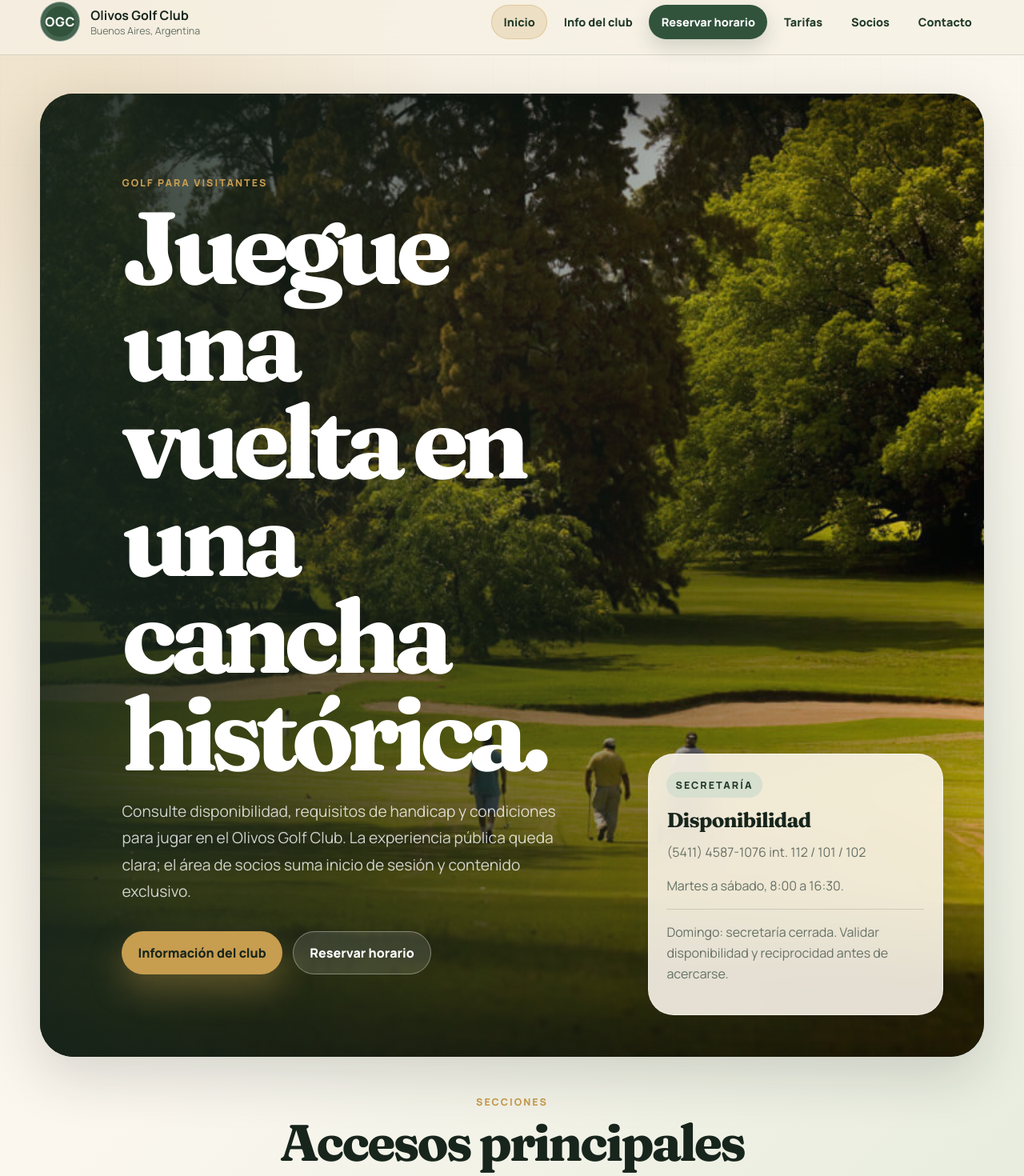
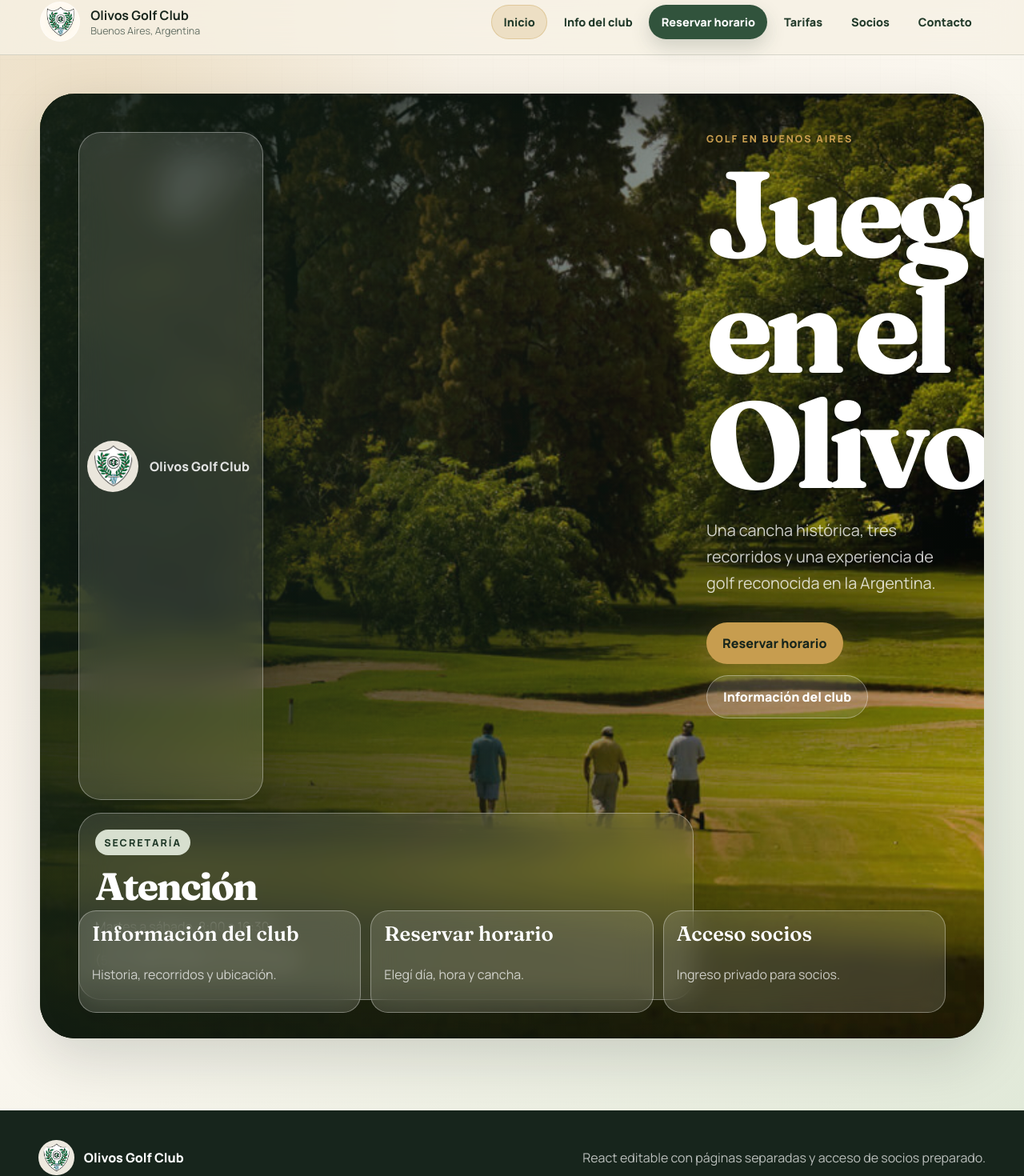
Before and after one commit to benjamessi/Ogc.prueba, a React (Vite) app in the folder juegue-olivos-react/: page / in a window 1280 px wide. Shown: the part 14-1484 px from the top of the page at 80% size. Built offline with nearby package versions, Linux system fonts and the light colour scheme.

Commit message:
Add club logo and refresh home page

```diff
--- a/juegue-olivos-react/index.html
+++ b/juegue-olivos-react/index.html
@@ -8,6 +8,7 @@
       content="Landing React para visitantes y socios del Olivos Golf Club: reservas, tarifas, condiciones y acceso privado."
     />
     <title>Juegue en el Olivos | React</title>
+    <link rel="icon" type="image/png" href="/favicon.png" />
     <link rel="preconnect" href="https://fonts.googleapis.com" />
     <link rel="preconnect" href="https://fonts.gstatic.com" crossorigin />
     <link
--- a/juegue-olivos-react/src/App.jsx
+++ b/juegue-olivos-react/src/App.jsx
@@ -106,7 +106,10 @@ export default function App() {
         ))}
       </nav>
       <footer className="footer">
-        <p>{siteData.club.name}</p>
+        <div className="footer-brand">
+          <img src={siteData.club.logo} alt="" />
+          <span>{siteData.club.name}</span>
+        </div>
         <p>React editable con páginas separadas y acceso de socios preparado.</p>
       </footer>
     </>
--- a/juegue-olivos-react/src/components/Header.jsx
+++ b/juegue-olivos-react/src/components/Header.jsx
@@ -12,7 +12,9 @@ export function Header({ club, navigation, member, onLogout }) {
     <header className="site-header">
       <nav className="nav" aria-label="Principal">
         <Link className="brand" to="/" aria-label={`${club.name} inicio`}>
-          <span className="brand-mark">OGC</span>
+          <span className="brand-mark">
+            <img src={club.logo} alt="" />
+          </span>
           <span>
             <strong>{club.name}</strong>
             <small>{club.location}</small>
--- a/juegue-olivos-react/src/data/siteData.js
+++ b/juegue-olivos-react/src/data/siteData.js
@@ -1,9 +1,11 @@
 import homeHeroImage from "../assets/olivos-home.jpg";
+import clubLogo from "../assets/logo-ogc.png";
 
 export const siteData = {
   club: {
     name: "Olivos Golf Club",
     location: "Buenos Aires, Argentina",
+    logo: clubLogo,
     heroImage: homeHeroImage
   },
   navigation: [
--- a/juegue-olivos-react/src/pages/HomePage.jsx
+++ b/juegue-olivos-react/src/pages/HomePage.jsx
@@ -1,44 +1,72 @@
 import { Link } from "react-router-dom";
-import { Hero } from "../components/Hero.jsx";
 
 const homeCards = [
   {
     title: "Información del club",
-    body: "Historia, recorridos, requisitos y datos útiles antes de jugar.",
+    body: "Historia, recorridos y ubicación.",
     href: "/info-club"
   },
   {
     title: "Reservar horario",
-    body: "Elegí día, hora y cancha Azul, Roja o Blanca para preparar la consulta.",
+    body: "Elegí día, hora y cancha.",
     href: "/reservaciones"
   },
   {
     title: "Acceso socios",
-    body: "Ingreso privado para reservas internas, torneos y beneficios.",
+    body: "Ingreso privado para socios.",
     href: "/socios"
   }
 ];
 
 export function HomePage({ siteData }) {
+  const { club, booking } = siteData;
+
   return (
-    <>
-      <Hero club={siteData.club} booking={siteData.booking} />
-      <section className="section home-router" aria-labelledby="home-router-title">
-        <div className="section-heading centered">
-          <div className="section-kicker">Secciones</div>
-          <h2 id="home-router-title">Accesos principales</h2>
-          <p>Ingresá a la información del club, reservas o área de socios.</p>
+    <section className="home-screen" aria-labelledby="home-title">
+      <div
+        className="home-screen-media"
+        role="img"
+        aria-label="Cancha del Olivos Golf Club"
+        style={{ "--home-image": `url(${club.heroImage})` }}
+      />
+      <div className="home-screen-content">
+        <div className="home-logo-card">
+          <img src={club.logo} alt="" />
+          <p>Olivos Golf Club</p>
         </div>
-        <div className="category-grid">
-          {homeCards.map((card) => (
-            <Link className="category-card" to={card.href} key={card.title}>
-              <span>{card.title}</span>
-              <p>{card.body}</p>
-              <strong>Ver más</strong>
+
+        <div className="home-main-copy">
+          <p className="eyebrow">Golf en Buenos Aires</p>
+          <h1 id="home-title">Juegue en el Olivos</h1>
+          <p>
+            Una cancha histórica, tres recorridos y una experiencia de golf reconocida en la Argentina.
+          </p>
+          <div className="hero-actions">
+            <Link className="button primary" to="/reservaciones">
+              Reservar horario
             </Link>
-          ))}
+            <Link className="button secondary" to="/info-club">
+              Información del club
+            </Link>
+          </div>
         </div>
-      </section>
-    </>
+
+        <aside className="home-availability" aria-label="Información de secretaría">
+          <span className="status-pill">Secretaría</span>
+          <h2>Atención</h2>
+          <p>{booking.hours}</p>
+          <p>{booking.phoneDisplay}</p>
+        </aside>
+      </div>
+
+      <div className="home-card-strip" aria-label="Accesos principales">
+        {homeCards.map((card) => (
+          <Link className="home-action-card" to={card.href} key={card.title}>
+            <span>{card.title}</span>
+            <p>{card.body}</p>
+          </Link>
+        ))}
+      </div>
+    </section>
   );
 }
--- a/juegue-olivos-react/src/styles.css
+++ b/juegue-olivos-react/src/styles.css
@@ -118,11 +118,15 @@ a {
   height: 3.15rem;
   border: 1px solid rgba(255, 255, 255, 0.5);
   border-radius: 50%;
-  color: white;
-  background: var(--moss);
-  font-weight: 800;
-  letter-spacing: 0.04em;
+  background: rgba(255, 250, 240, 0.92);
   box-shadow: inset 0 0 0 5px rgba(255, 255, 255, 0.1);
+}
+
+.brand-mark img {
+  width: 78%;
+  height: 78%;
+  object-fit: contain;
+  display: block;
 }
 
 .brand strong,
@@ -437,6 +441,148 @@ h3 {
   padding-bottom: clamp(2rem, 5vw, 4rem);
 }
 
+.home-screen {
+  position: relative;
+  max-width: 1180px;
+  min-height: calc(100vh - 8rem);
+  margin: clamp(1rem, 4vw, 3rem) auto clamp(2.5rem, 7vw, 6rem);
+  border-radius: 44px;
+  overflow: hidden;
+  box-shadow: var(--shadow);
+  background: var(--moss-dark);
+}
+
+.home-screen-media {
+  position: absolute;
+  inset: 0;
+  background:
+    linear-gradient(100deg, rgba(16, 30, 21, 0.94) 0%, rgba(16, 30, 21, 0.64) 43%, rgba(16, 30, 21, 0.16) 100%),
+    var(--home-image) center / cover;
+  transform: scale(1.02);
+}
+
+.home-screen-content {
+  position: relative;
+  z-index: 1;
+  display: grid;
+  grid-template-columns: minmax(0, 0.72fr) minmax(280px, 0.28fr);
+  grid-template-rows: auto 1fr;
+  min-height: calc(100vh - 8rem);
+  padding: clamp(1rem, 4vw, 3rem);
+  gap: 1rem;
+  color: white;
+}
+
+.home-logo-card,
+.home-availability {
+  border: 1px solid rgba(255, 255, 255, 0.34);
+  border-radius: 28px;
+  background: rgba(255, 250, 240, 0.12);
+  box-shadow: 0 20px 50px rgba(0, 0, 0, 0.12);
+  backdrop-filter: blur(18px);
+}
+
+.home-logo-card {
+  display: inline-flex;
+  align-items: center;
+  gap: 0.85rem;
+  justify-self: start;
+  padding: 0.65rem 1rem 0.65rem 0.65rem;
+}
+
+.home-logo-card img {
+  width: 4rem;
+  height: 4rem;
+  object-fit: contain;
+  border-radius: 50%;
+  background: rgba(255, 250, 240, 0.9);
+  padding: 0.35rem;
+}
+
+.home-logo-card p {
+  margin: 0;
+  color: rgba(255, 255, 255, 0.86);
+  font-weight: 900;
+}
+
+.home-main-copy {
+  align-self: end;
+  max-width: 720px;
+  padding-bottom: clamp(4rem, 8vw, 7rem);
+}
+
+.home-main-copy h1 {
+  max-width: 10ch;
+  color: white;
+  font-size: clamp(4.4rem, 12vw, 9.5rem);
+}
+
+.home-main-copy p:not(.eyebrow) {
+  max-width: 36rem;
+  color: rgba(255, 255, 255, 0.78);
+  font-size: clamp(1.05rem, 2vw, 1.24rem);
+  line-height: 1.65;
+}
+
+.home-availability {
+  align-self: end;
+  padding: 1.25rem;
+}
+
+.home-availability h2 {
+  color: white;
+  font-size: clamp(2rem, 4vw, 3rem);
+}
+
+.home-availability p {
+  color: rgba(255, 255, 255, 0.76);
+  line-height: 1.6;
+}
+
+.home-card-strip {
+  position: absolute;
+  left: clamp(1rem, 4vw, 3rem);
+  right: clamp(1rem, 4vw, 3rem);
+  bottom: clamp(1rem, 3vw, 2rem);
+  z-index: 2;
+  display: grid;
+  grid-template-columns: repeat(3, minmax(0, 1fr));
+  gap: 0.75rem;
+}
+
+.home-action-card {
+  display: grid;
+  gap: 0.4rem;
+  min-height: 8rem;
+  padding: 1rem;
+  border: 1px solid rgba(255, 255, 255, 0.34);
+  border-radius: 22px;
+  color: white;
+  background: rgba(255, 250, 240, 0.14);
+  text-decoration: none;
+  backdrop-filter: blur(16px);
+  transition: transform 220ms ease, background 220ms ease, border-color 220ms ease;
+}
+
+.home-action-card:hover,
+.home-action-card:focus-visible {
+  transform: translateY(-4px);
+  border-color: rgba(199, 157, 79, 0.7);
+  background: rgba(255, 250, 240, 0.22);
+}
+
+.home-action-card span {
+  font-family: "Fraunces", serif;
+  font-size: clamp(1.35rem, 2vw, 1.8rem);
+  line-height: 1;
+}
+
+.home-action-card p {
+  margin: 0;
+  color: rgba(255, 255, 255, 0.72);
+  line-height: 1.5;
+}
+
 .category-grid {
   display: grid;
   grid-template-columns: repeat(3, minmax(0, 1fr));
@@ -1018,11 +1164,29 @@ h3 {
 
 .footer {
   display: flex;
+  align-items: center;
   justify-content: space-between;
   gap: 1rem;
   padding: 2rem clamp(1rem, 4vw, 3rem);
   color: rgba(255, 255, 255, 0.7);
   background: var(--ink);
+}
+
+.footer-brand {
+  display: inline-flex;
+  align-items: center;
+  gap: 0.75rem;
+  color: white;
+  font-weight: 900;
+}
+
+.footer-brand img {
+  width: 2.8rem;
+  height: 2.8rem;
+  object-fit: contain;
+  border-radius: 50%;
+  background: rgba(255, 250, 240, 0.92);
+  padding: 0.28rem;
 }
 
 .mobile-quick-actions {
@@ -1089,6 +1253,8 @@ h3 {
   }
 
   .hero,
+  .home-screen-content,
+  .home-card-strip,
   .page-hero,
   .section-heading,
   .section-subheading,
@@ -1107,6 +1273,38 @@ h3 {
     min-height: auto;
     margin: 0.75rem auto 2.25rem;
     border-radius: 30px;
+  }
+
+  .home-screen {
+    width: calc(100% - 1.5rem);
+    min-height: auto;
+    margin: 0.75rem auto 2.25rem;
+    border-radius: 30px;
+  }
+
+  .home-screen-content {
+    min-height: 720px;
+    padding: 1rem;
+  }
+
+  .home-main-copy {
+    padding-bottom: 1rem;
+  }
+
+  .home-main-copy h1 {
+    font-size: clamp(3.4rem, 16vw, 5.8rem);
+  }
+
+  .home-availability {
+    align-self: stretch;
+  }
+
+  .home-card-strip {
+    position: relative;
+    left: auto;
+    right: auto;
+    bottom: auto;
+    padding: 0 1rem 1rem;
   }
 
   .hero-copy {
@@ -1285,6 +1483,10 @@ h3 {
     display: block;
     padding-bottom: calc(6rem + env(safe-area-inset-bottom));
   }
+
+  .footer-brand {
+    margin-bottom: 0.75rem;
+  }
 }
 
 @media (max-width: 560px) {
@@ -1302,6 +1504,29 @@ h3 {
 
   .hero {
     border-radius: 24px;
+  }
+
+  .home-screen {
+    border-radius: 24px;
+  }
+
+  .home-screen-media {
+    background:
+      linear-gradient(180deg, rgba(16, 30, 21, 0.9) 0%, rgba(16, 30, 21, 0.64) 55%, rgba(16, 30, 21, 0.3) 100%),
+      var(--home-image) center / cover;
+  }
+
+  .home-logo-card {
+    width: 100%;
+  }
+
+  .home-logo-card img {
+    width: 3.5rem;
+    height: 3.5rem;
+  }
+
+  .home-action-card {
+    min-height: auto;
   }
 
   .hero-media {
```
Also changed, not shown: juegue-olivos-react/public/favicon.png (added), juegue-olivos-react/src/assets/logo-ogc.png (added).
